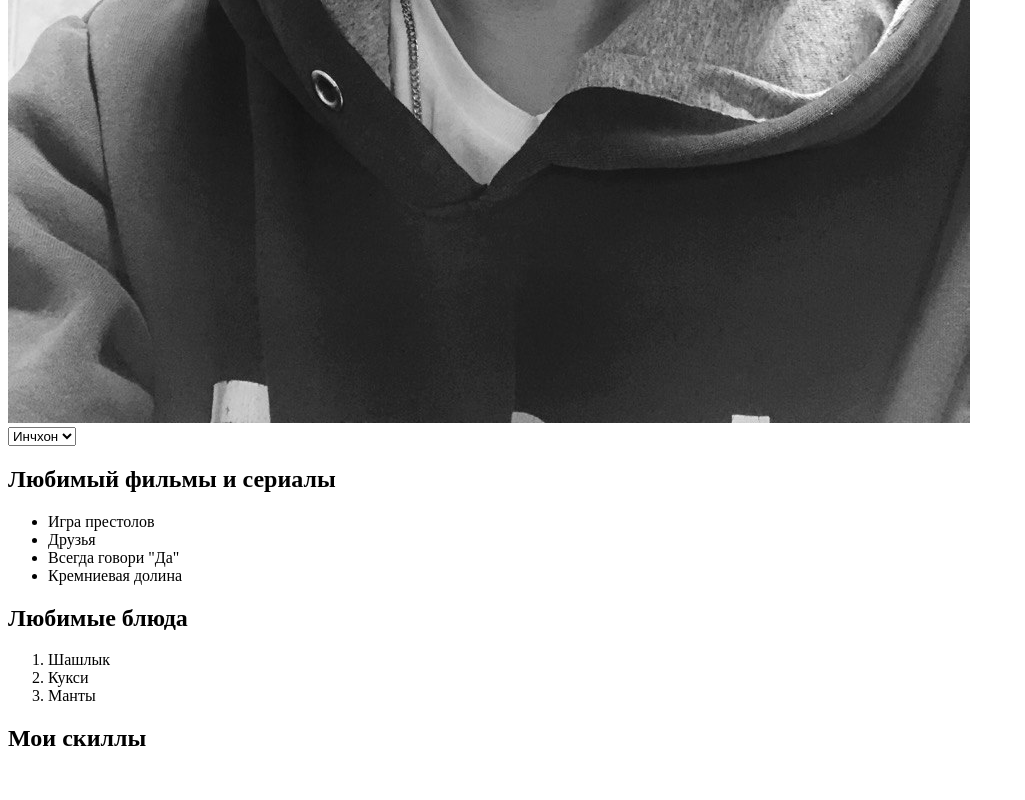
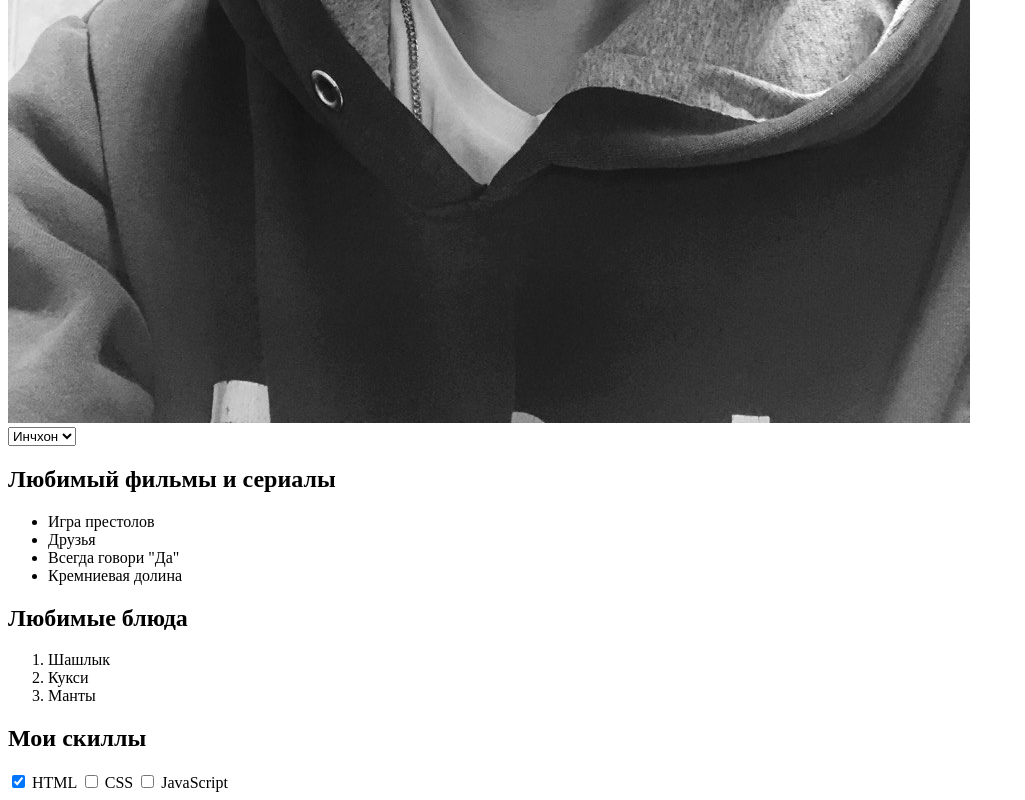
Before and after one commit to KhvanVasilii/1-hw-with-auto-test-html-css-main, a plain HTML site: page index.html in a window 1280 px wide. Shown: the part 984-1784 px from the top of the page, without its empty margins (0-1025 px from the left). Drawn offline with Linux system fonts and the light colour scheme.

Commit message:
complete task-5

```diff
--- a/index.html
+++ b/index.html
@@ -63,6 +63,19 @@
                 - В подписи укажи названия любых тем по верстке (все, что знаешь или слышал).
                 - Каждый чекбокс должен быть связан со своей подписью. Для этого чекбокс должен находиться в элементе для подписи
                 - Отметь "галочкой" (с помощью специального атрибута) темы, которые ты уже знаешь. -->
+            <label>
+                <input type="checkbox" name="html" id="html" checked>
+                HTML
+            </label>
+            <label>
+                <input type="checkbox" name="css" id="css">
+                CSS
+            </label>
+            <label>
+                <input type="checkbox" name="js" id="js">
+                JavaScript
+            </label>
+
         </div>
         <!-- 5) Создай здесь однострочное поле для ввода текста с подсказкой "Новый скилл", которая исчезает, когда начинаешь что-то печатать (для подсказки есть специальный атрибут) -->
         <!-- 6) Создай здесь кнопку “Добавить” -->
```
